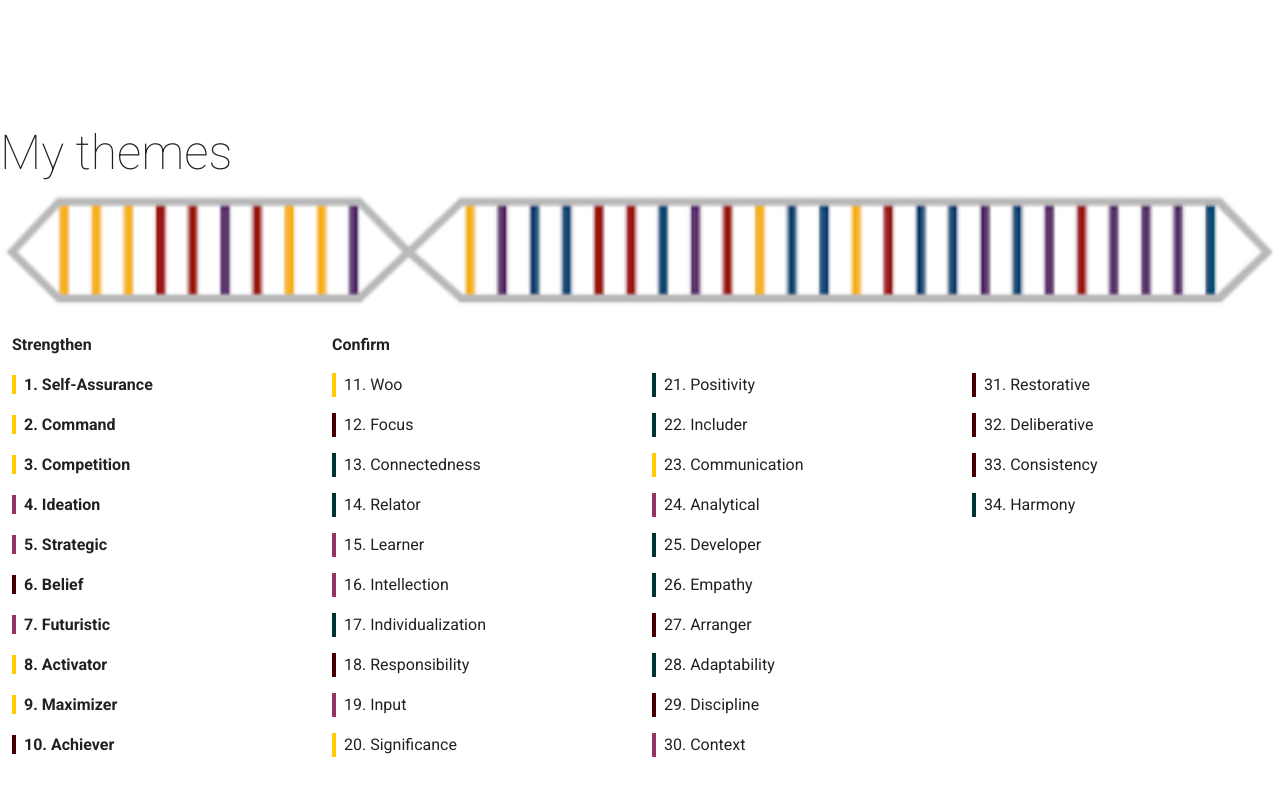
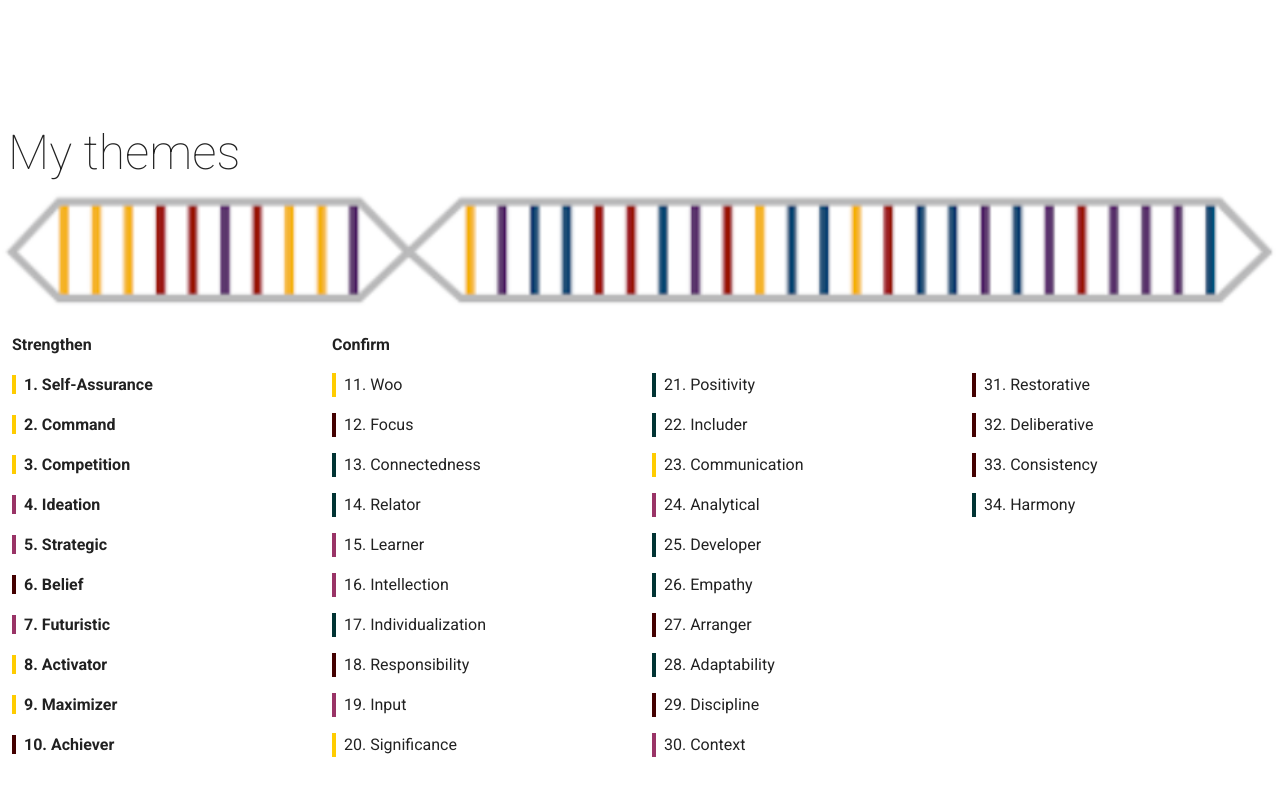
Before and after one commit to torish14/sendmail-demo, a Vue app: page / in a window 1280 px wide. Shown: the part 1620-2420 px from the top of the page. Built offline with nearby package versions, Linux system fonts and the light colour scheme.

Commit message:
タイトルの位置変更

```diff
--- a/src/components/Themes.vue
+++ b/src/components/Themes.vue
@@ -1,11 +1,11 @@
 <template>
   <div>
-    <h1 class="display-2 font-weight-thin">
+    <h1 class="display-2 font-weight-thin ml-2">
       My themes
     </h1>
     <v-img src="../assets/Clifton DNA.png" class="my-2"></v-img>
 
-    <v-container fluid>
+    <v-container fluid class="my-2">
       <v-row>
           <v-col>
           <section class="strengthen">
```
